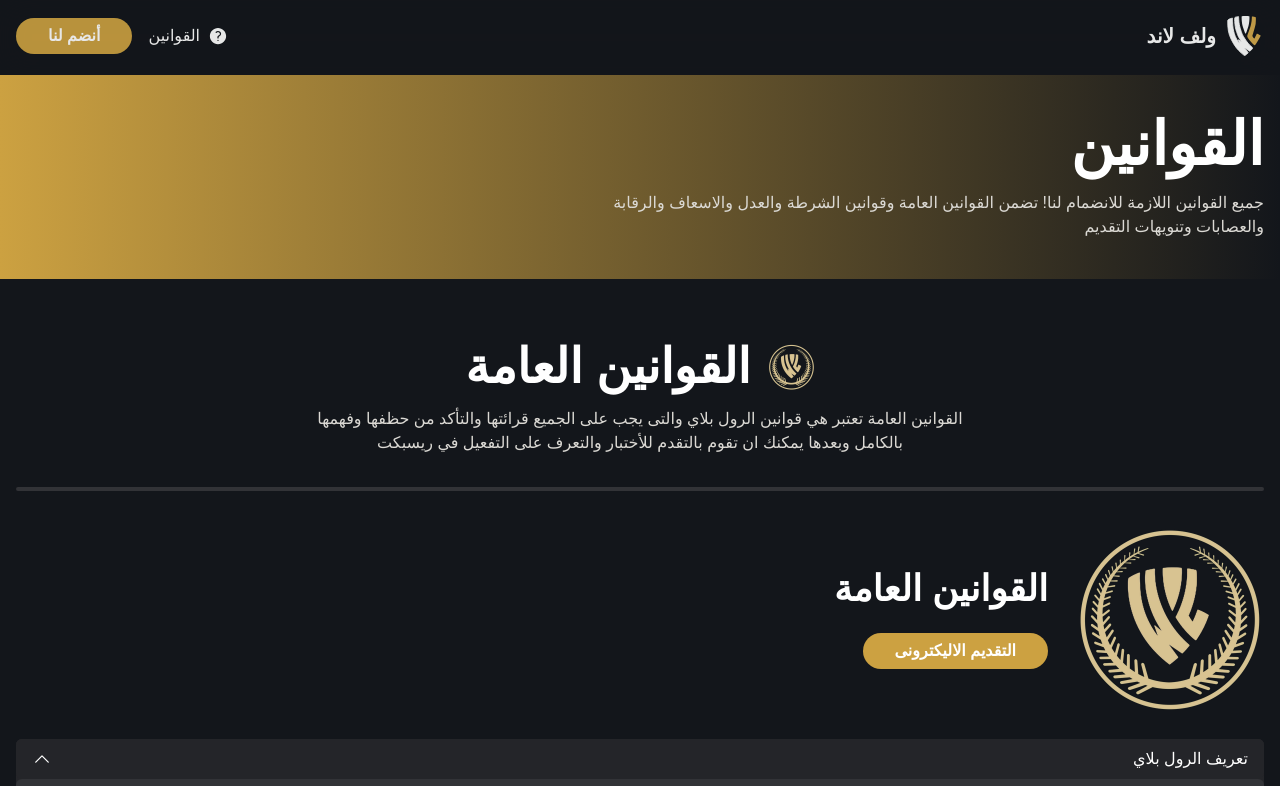
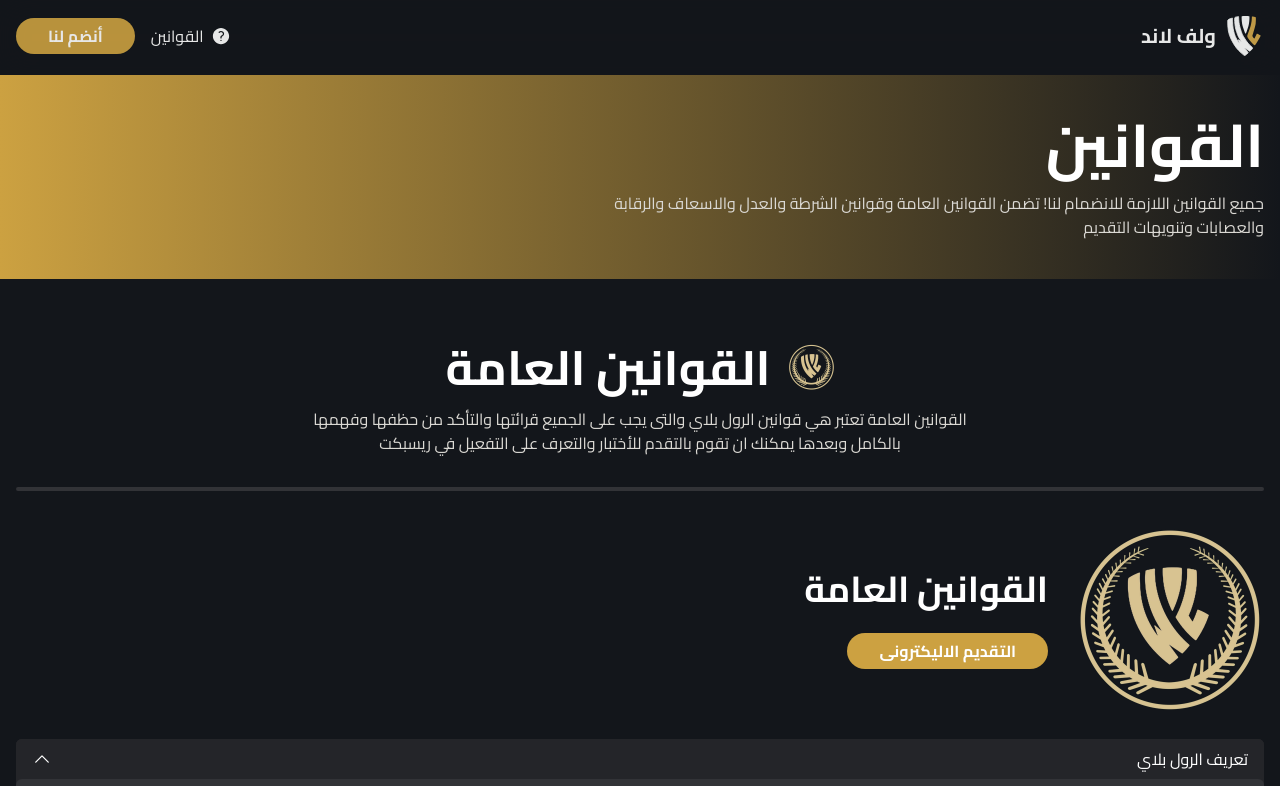
Before and after one commit to ig4e/wolfland, a Next.js app: page /rules in a window 1280 px wide. Shown: the top 786 px of the page. Built offline with nearby package versions, Linux system fonts and the light colour scheme.

Commit message:
hello font???

```diff
--- a/pages/rules.tsx
+++ b/pages/rules.tsx
@@ -416,7 +416,7 @@
 														className="overflow-hidden"
 													>
 														<Accordion.Header className="bg-root-100 rounded-md">
-															<Accordion.Trigger className="AccordionTrigger flex items-center justify-between w-full py-2 px-4 bg-root-100 hover:bg-root-200/50 rounded-md">
+															<Accordion.Trigger className="AccordionTrigger flex items-center justify-between w-full py-2 px-4 bg-root-100 hover:bg-root-200/25 rounded-t-md">
 																<span>
 																	{header}
 																</span>
--- a/styles/globals.css
+++ b/styles/globals.css
@@ -1,7 +1,8 @@
+@import url("https://fonts.googleapis.com/css2?family=Cairo:wght@200;300;400;500;600;700;800;900;1000&display=swap");
+
 @tailwind base;
 @tailwind components;
 @tailwind utilities;
-@import url("https://fonts.googleapis.com/css2?family=Cairo:wght@200;300;400;500;600;700;800;900;1000&display=swap");
 
 @layer utilities {
 	body {
```
